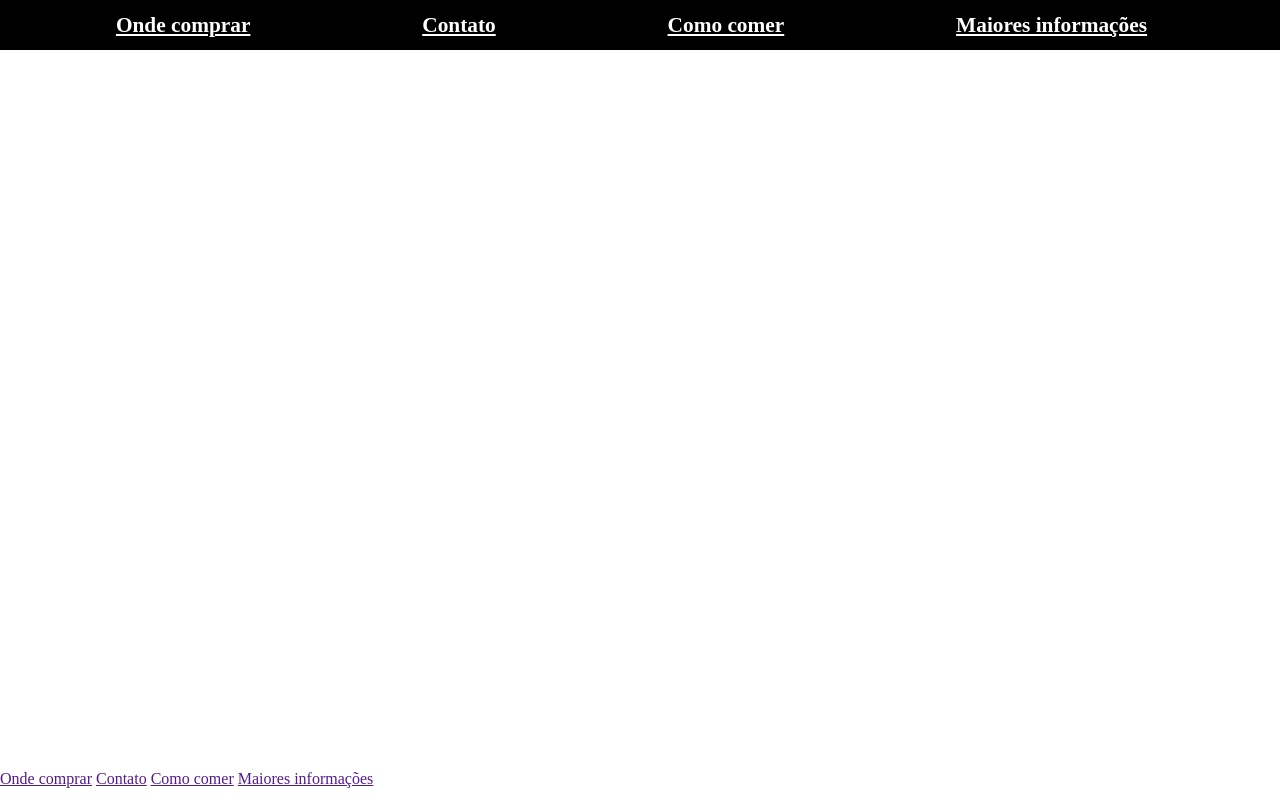
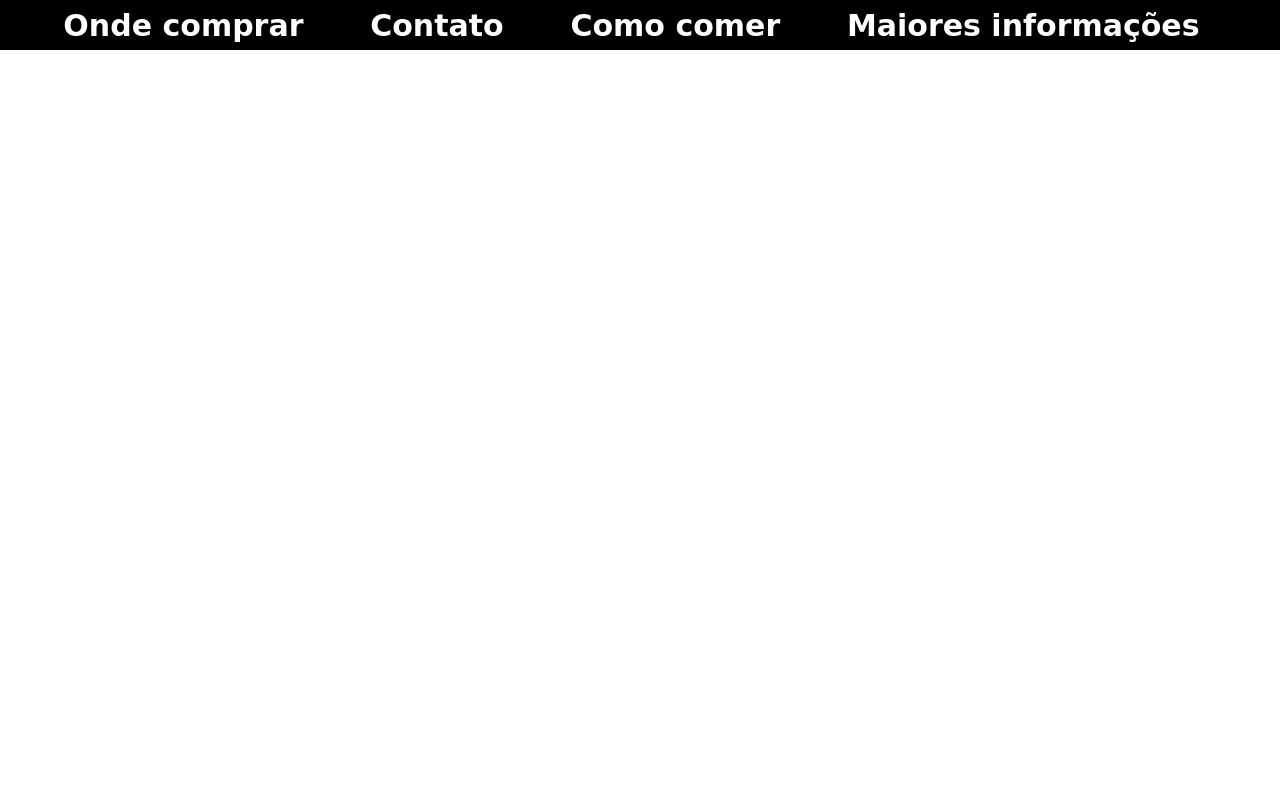
Before and after one commit to cavitoriakk/responsividade, a plain HTML site: page index.html in a window 1280 px wide. Drawn offline with Linux system fonts and the light colour scheme.

Commit message:
rever erros

```diff
--- a/index.html
+++ b/index.html
@@ -33,12 +33,7 @@
         <a href="">Maiores informações</a>
     </section>
 
-    <div>
-        <a href="">Onde comprar</a>
-        <a href="">Contato</a>
-        <a href="">Como comer</a>
-        <a href="">Maiores informações</a>
-    </div>
+
 
 </body>
 
--- a/style.css
+++ b/style.css
@@ -42,6 +42,9 @@ section a{
 
 nav div a{
     color: white;
+    font-size: 30px;
+    text-decoration: none;
+    font-family: cursive ;
 }
 
 .aparecerMenu{
@@ -69,9 +72,7 @@ nav div a{
 .menu-tela-grande {
     display: flex;
     flex-direction: row;
-    justify-content: center;
     align-items: center;
-    flex-direction: row;
     justify-content: space-around;
     font-size: 16pt;
     color: white;
@@ -81,7 +82,7 @@ nav div a{
     width: 100%;
 }
 
-@media(max-width: 500px)
+@media(max-width: 863px)
 {
     nav div span{
         width: 100%;
```
